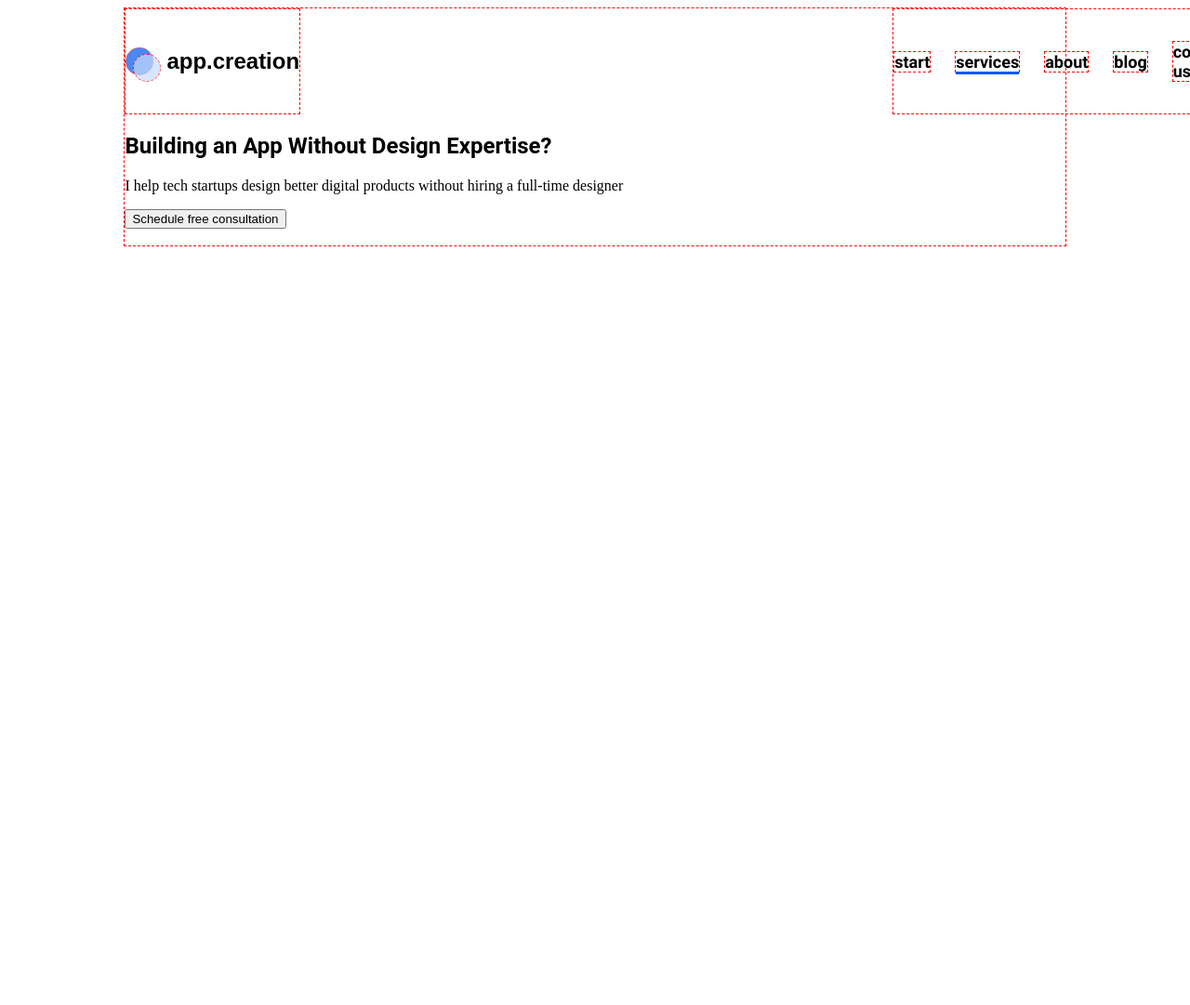
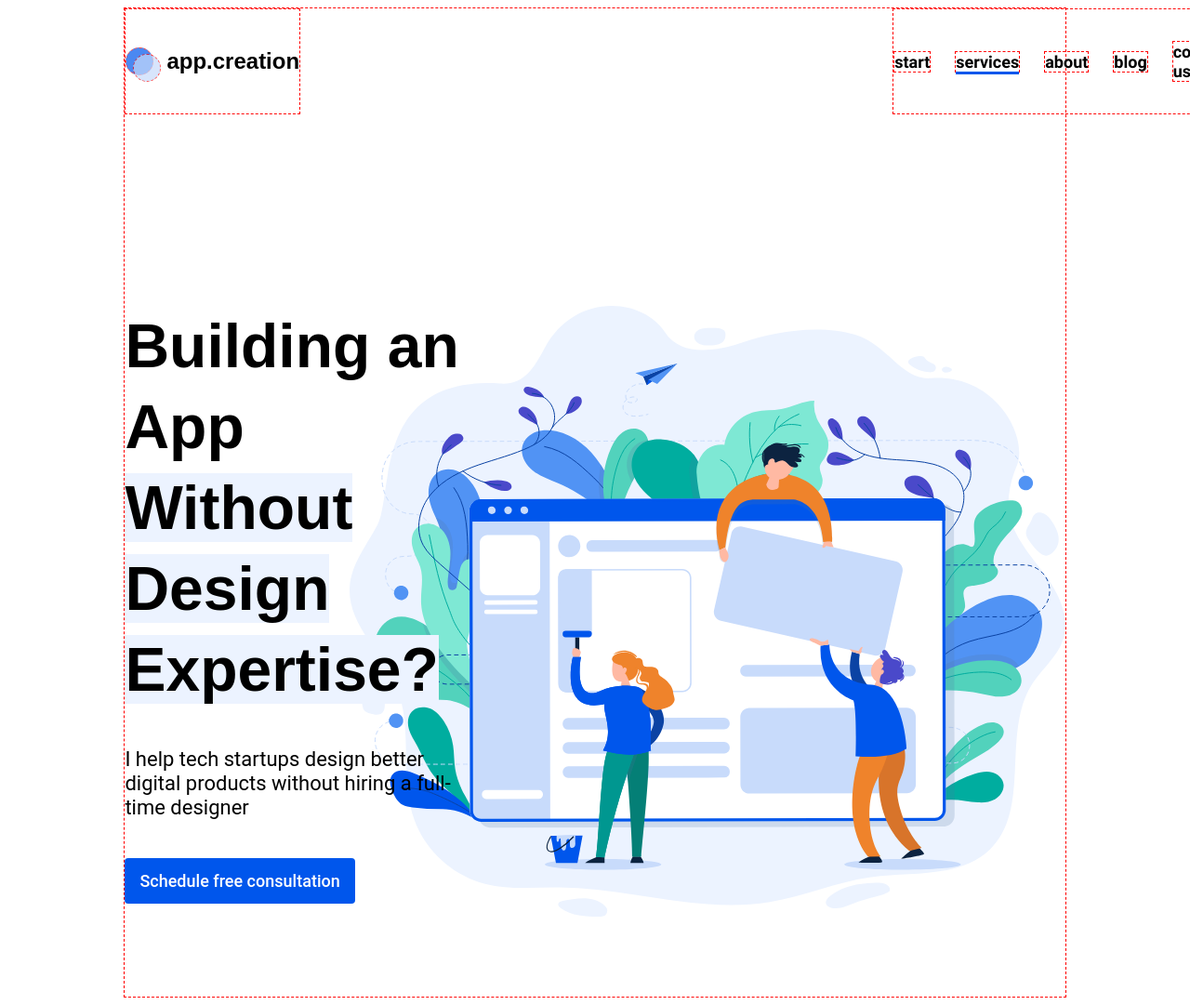
Before and after one commit to WebHeroSchool/PlaningDeskZhanna, a plain HTML site: page index.html in a window 1280 px wide. Shown: the top 1081 px of the page at 93% size. Before the commit the page ends 800 px from the top, so only its background shows below. Drawn offline with Linux system fonts and the light colour scheme.

Commit message:
создание основного блока

```diff
--- a/index.html
+++ b/index.html
@@ -26,17 +26,10 @@
    </nav>
   </header>
 
-  <section class="main-section">
-    <main class="main-content">
-     <h1 class="main-content__title">Building an App Without Design Expertise?</h1>
-     <p class="main-content__description">I help tech startups design better digital products without hiring a full-time designer</p>
-     <button class="main-content__button" type="button" name="button">Schedule free consultation</button>
-   </main>
-
-  <div class="image-content">
-  <img class="image-content__image" src="" alt="">
-  </div>
-
+  <section class="main">
+     <h1 class="main__title">Building an App <span class="main__title-text_highlight">Without Design Expertise?</span></h1>
+     <p class="main__description">I help tech startups design better digital products without hiring a full-time designer</p>
+     <a class="main__button" href=#>Schedule free consultation</a>
   </section>
 
  </body>
--- a/styles.css
+++ b/styles.css
@@ -1,5 +1,9 @@
-.main-content__title {
-    font-family: Roboto;
+.main__title {
+    margin: 0 0 40px 0;
+    font-family: Pt serif, Arial, Helvetica, sans-serif;
+    font-weight: 700;
+    font-size: 66px;
+    line-height:87px;
    }
 .menu__item{
     position: relative;
@@ -52,6 +56,7 @@
 .header {
     display:flex;
     justify-content: space-between;
+    margin-bottom: 206px;
 }
 .menu{
     display: flex;
@@ -83,7 +88,39 @@
     opacity:0;
     transition: opacity .5s;
    }
-   .menu__item:hover:after,.menu__item_active:after {
+.menu__item:hover:after,.menu__item_active:after {
     opacity: 1;
     width: 100%;
    }
+.main__description{
+    margin: 0 0 41px 0;
+    font-family: Roboto, Arial, Helvetica, sans-serif;
+    font-weight: 400;
+    font-size: 22px;
+    line-height:26px;
+   }
+.main__button{
+    display:inline-block;
+    font-family: Roboto, Arial, Helvetica, sans-serif;
+    font-weight: 500;
+    font-size: 18px;
+    line-height:21px;
+    color:#fff;
+    background: #0056EC;
+    padding: 14px 16px;
+    text-decoration: none;
+    border-radius: 4px;
+    transition: opacity .5s;
+   }
+.main__button:hover{
+    opacity: .5;
+}
+.main{
+    padding: 0 63% 100px 0;
+    background: url(img/frame.svg);
+    background-repeat: no-repeat;
+    background-position: top right;
+}
+.main__title-text_highlight{
+    background: #ECF3FF;
+}
```
Also changed, not shown: img/Frame.svg (added).
